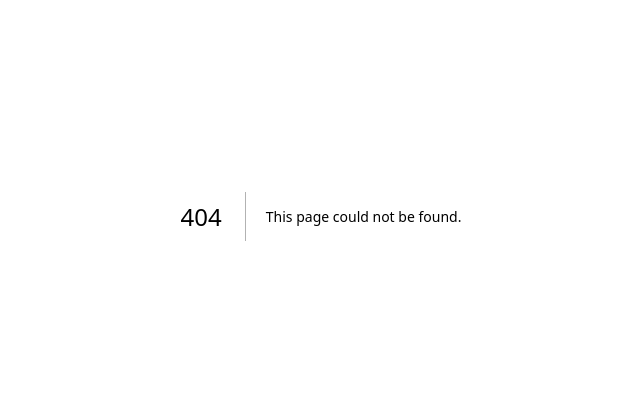
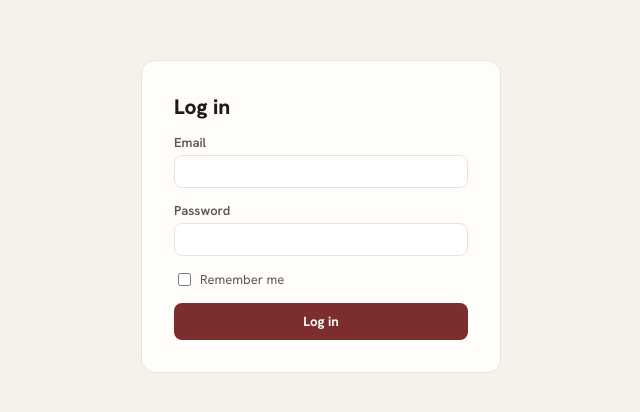
Before and after one commit to clauvist/trip-planner, a Next.js app in the folder trip-planner/: page /login in a window 1280 px wide. Before the commit this address had no page. Shown: the part 184-596 px from the top of the page, without its empty margins (319-959 px from the left). Built offline with nearby package versions, Linux system fonts and the light colour scheme; no server answers.

Commit message:
feat: add login page and login/logout server actions

```diff
--- /dev/null
+++ b/trip-planner/src/app/login/actions.ts
@@ -0,0 +1,33 @@
+"use server";
+
+import { redirect } from "next/navigation";
+import { prisma } from "@/lib/prisma";
+import { verifyPassword } from "@/lib/password";
+import { createSession, deleteSession } from "@/lib/session";
+
+export interface LoginFormState {
+  error?: string;
+}
+
+export async function login(_prevState: LoginFormState, formData: FormData): Promise<LoginFormState> {
+  const email = String(formData.get("email") ?? "").trim().toLowerCase();
+  const password = String(formData.get("password") ?? "");
+  const remember = formData.get("remember") === "on";
+
+  if (!email || !password) {
+    return { error: "Enter your email and password." };
+  }
+
+  const user = await prisma.user.findUnique({ where: { email } });
+  if (!user || !(await verifyPassword(password, user.passwordHash))) {
+    return { error: "Invalid email or password." };
+  }
+
+  await createSession(user.id, remember);
+  redirect("/trips");
+}
+
+export async function logout(): Promise<void> {
+  await deleteSession();
+  redirect("/login");
+}
--- /dev/null
+++ b/trip-planner/src/app/login/page.tsx
@@ -0,0 +1,79 @@
+"use client";
+
+import { useActionState } from "react";
+import { login, type LoginFormState } from "./actions";
+
+const initialState: LoginFormState = {};
+
+export default function LoginPage() {
+  const [state, formAction, pending] = useActionState(login, initialState);
+
+  return (
+    <div
+      style={{
+        minHeight: "100vh",
+        background: "#f6f1ea",
+        display: "flex",
+        alignItems: "center",
+        justifyContent: "center",
+        padding: 28,
+      }}
+    >
+      <form
+        action={formAction}
+        style={{
+          background: "#fffdfa",
+          border: "1px solid #ece3d8",
+          borderRadius: 14,
+          padding: 32,
+          width: "100%",
+          maxWidth: 360,
+          display: "flex",
+          flexDirection: "column",
+          gap: 14,
+        }}
+      >
+        <h1 style={{ fontSize: 21, fontWeight: 800, margin: 0 }}>Log in</h1>
+        <label style={{ fontSize: 13, fontWeight: 600, color: "#5f554c" }}>
+          Email
+          <input
+            name="email"
+            type="email"
+            required
+            style={{ display: "block", width: "100%", marginTop: 4, padding: "8px 10px", borderRadius: 8, border: "1px solid #ece3d8" }}
+          />
+        </label>
+        <label style={{ fontSize: 13, fontWeight: 600, color: "#5f554c" }}>
+          Password
+          <input
+            name="password"
+            type="password"
+            required
+            style={{ display: "block", width: "100%", marginTop: 4, padding: "8px 10px", borderRadius: 8, border: "1px solid #ece3d8" }}
+          />
+        </label>
+        <label style={{ fontSize: 13, color: "#5f554c", display: "flex", alignItems: "center", gap: 6 }}>
+          <input name="remember" type="checkbox" />
+          Remember me
+        </label>
+        {state.error && <p style={{ color: "#7c2d2d", fontSize: 13, margin: 0 }}>{state.error}</p>}
+        <button
+          type="submit"
+          disabled={pending}
+          style={{
+            background: "#7c2d2d",
+            color: "#fff",
+            border: "none",
+            borderRadius: 8,
+            padding: "10px 14px",
+            fontWeight: 700,
+            cursor: pending ? "default" : "pointer",
+            opacity: pending ? 0.7 : 1,
+          }}
+        >
+          {pending ? "Logging in…" : "Log in"}
+        </button>
+      </form>
+    </div>
+  );
+}
```
